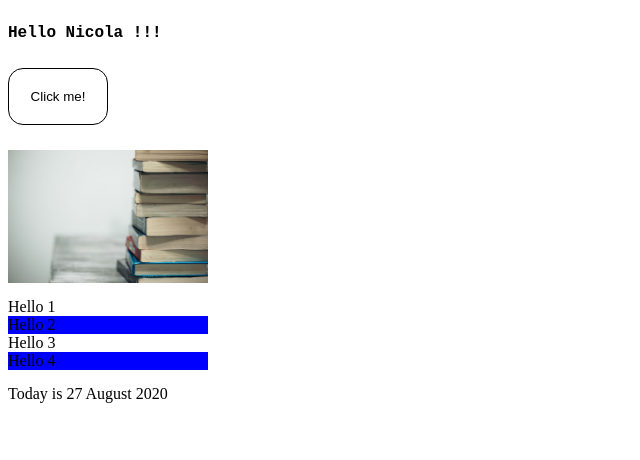
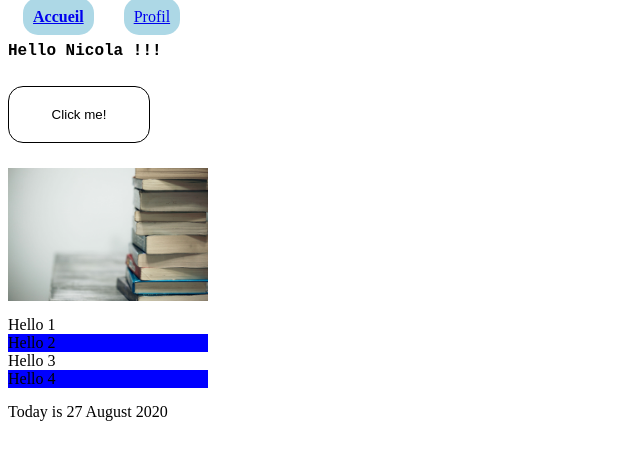
Before and after one commit to nic33wild/learningAngular, an Angular app in the folder firstApp/: page /home in a window 1280 px wide. Before the commit this address led to /. Shown: the top 460 px of the page, without its empty margins (0-640 px from the left). Built offline with nearby package versions, Linux system fonts and the light colour scheme.

Commit message:
Added router

```diff
--- a/firstApp/src/app/app.component.css
+++ b/firstApp/src/app/app.component.css
@@ -0,0 +1,10 @@
+a {
+  background-color: lightblue;
+  padding: 10px;
+  border-radius: 15px;
+  margin: 10px 15px;
+}
+
+.active {
+  font-weight: bolder;
+}
--- a/firstApp/src/app/app.component.html
+++ b/firstApp/src/app/app.component.html
@@ -1,2 +1,6 @@
-<app-main></app-main>
+<div>
+  <a routerLink="/home" routerLinkActive="active">Accueil</a>
+  <a routerLink="/user" routerLinkActive="active">Profil</a>
+</div>
+
 <router-outlet></router-outlet>
--- a/firstApp/src/app/main/main.component.css
+++ b/firstApp/src/app/main/main.component.css
@@ -1,3 +1,13 @@
+html {
+  box-sizing: border-box;
+}
+
+*,
+*:before,
+*:after {
+  box-sizing: inherit;
+}
+
 div {
   display: grid;
 }
--- /dev/null
+++ b/firstApp/src/app/user/user.component.html
@@ -0,0 +1 @@
+<p>user works!</p>
--- /dev/null
+++ b/firstApp/src/app/user/user.component.ts
@@ -0,0 +1,15 @@
+import { Component, OnInit } from '@angular/core';
+
+@Component({
+  selector: 'app-user',
+  templateUrl: './user.component.html',
+  styleUrls: ['./user.component.css']
+})
+export class UserComponent implements OnInit {
+
+  constructor() { }
+
+  ngOnInit(): void {
+  }
+
+}
```
Also changed, not shown: firstApp/src/app/app.module.ts (+11 -10 lines), firstApp/src/app/user/user.component.css (added), 1 other file (tests, documents, lock files or other folders).
